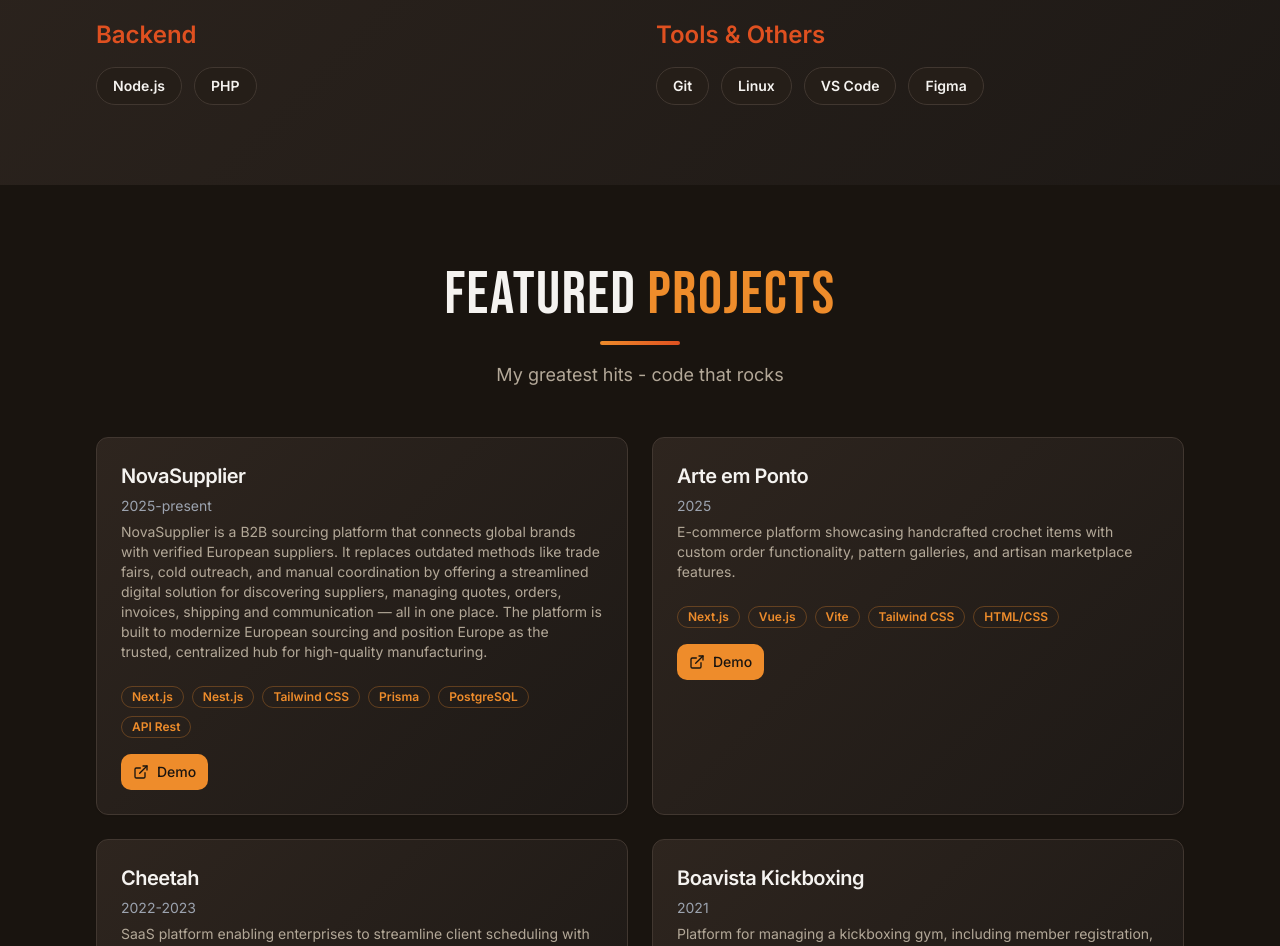
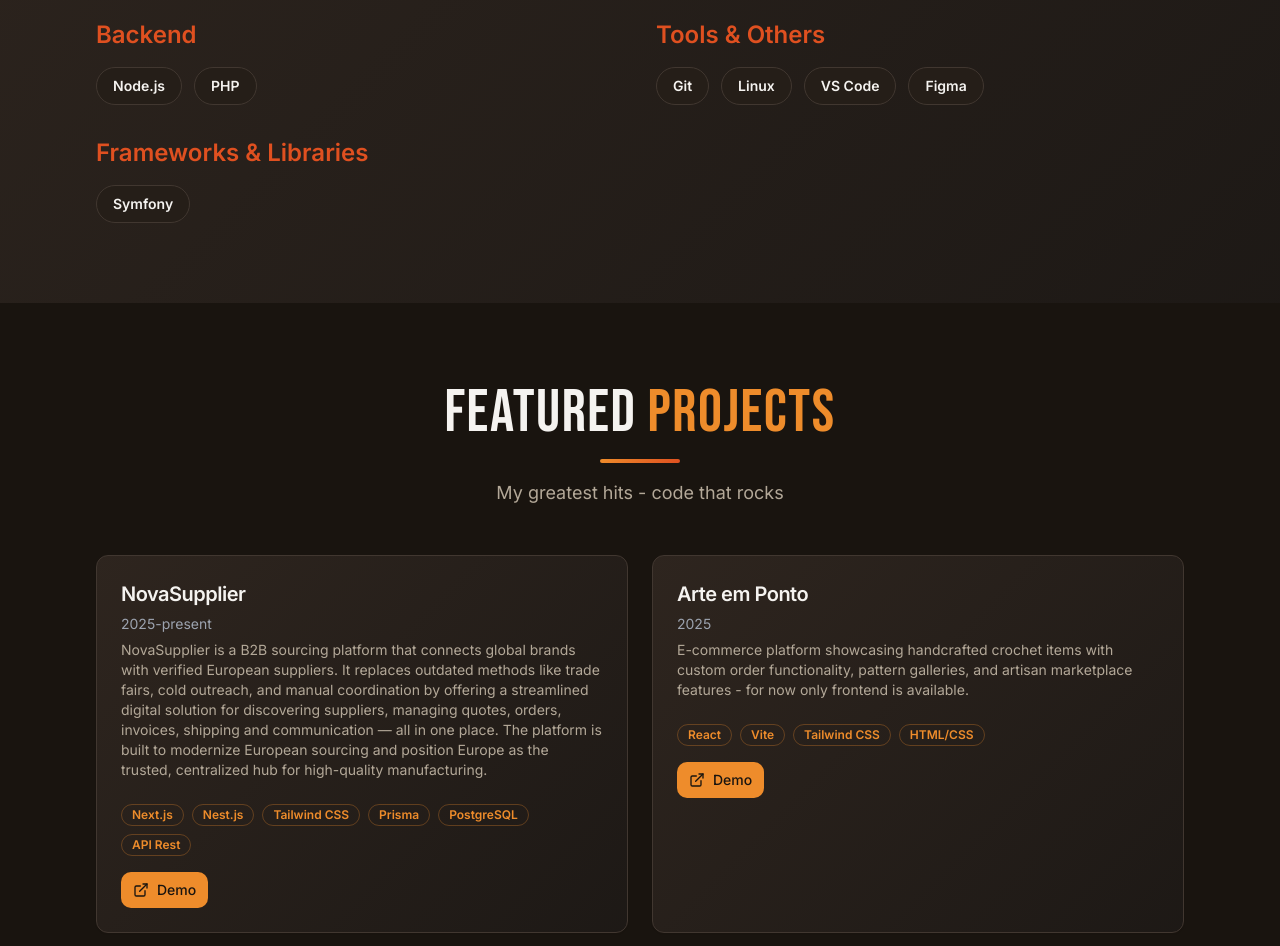
Before and after one commit to AlexDTT/Portfolio, a React (Vite) app: page / in a window 1280 px wide. Shown: the part 2040-2986 px from the top of the page. Built offline with nearby package versions, Linux system fonts and the light colour scheme; the HTML template or start-up script is replaced by a standard one.

Commit message:
updated skills and projects

```diff
--- a/src/components/Projects.tsx
+++ b/src/components/Projects.tsx
@@ -1,18 +1,32 @@
 import React, { useState } from "react";
-import { Card, CardContent, CardDescription, CardHeader, CardTitle } from "@/components/ui/card";
+import {
+  Card,
+  CardContent,
+  CardDescription,
+  CardHeader,
+  CardTitle,
+} from "@/components/ui/card";
 import { Badge } from "@/components/ui/badge";
 import { Button } from "@/components/ui/button";
 import { ExternalLink, Github } from "lucide-react";
 import { Dialog, DialogContent, DialogTitle } from "@/components/ui/dialog";
 import { motion, AnimatePresence } from "framer-motion";
-import { VisuallyHidden } from '@radix-ui/react-visually-hidden';
+import { VisuallyHidden } from "@radix-ui/react-visually-hidden";
 
 const Projects = () => {
   const projects = [
     {
       title: "NovaSupplier",
-      description: "NovaSupplier is a B2B sourcing platform that connects global brands with verified European suppliers. It replaces outdated methods like trade fairs, cold outreach, and manual coordination by offering a streamlined digital solution for discovering suppliers, managing quotes, orders, invoices, shipping and communication — all in one place. The platform is built to modernize European sourcing and position Europe as the trusted, centralized hub for high-quality manufacturing.",
-      tags: ["Next.js", "Nest.js", "Tailwind CSS", "Prisma", "PostgreSQL", "API Rest"],
+      description:
+        "NovaSupplier is a B2B sourcing platform that connects global brands with verified European suppliers. It replaces outdated methods like trade fairs, cold outreach, and manual coordination by offering a streamlined digital solution for discovering suppliers, managing quotes, orders, invoices, shipping and communication — all in one place. The platform is built to modernize European sourcing and position Europe as the trusted, centralized hub for high-quality manufacturing.",
+      tags: [
+        "Next.js",
+        "Nest.js",
+        "Tailwind CSS",
+        "Prisma",
+        "PostgreSQL",
+        "API Rest",
+      ],
       github: "#",
       date: "2025-present",
       demo: "https://novasupplier.com/",
@@ -20,8 +34,9 @@
     },
     {
       title: "Arte em Ponto",
-      description: "E-commerce platform showcasing handcrafted crochet items with custom order functionality, pattern galleries, and artisan marketplace features.",
-      tags: ["Next.js", "Vue.js", "Vite", "Tailwind CSS", "HTML/CSS"],
+      description:
+        "E-commerce platform showcasing handcrafted crochet items with custom order functionality, pattern galleries, and artisan marketplace features - for now only frontend is available.",
+      tags: ["React", "Vite", "Tailwind CSS", "HTML/CSS"],
       github: "#",
       date: "2025",
       demo: "https://arteemponto.pages.dev/",
@@ -29,7 +44,8 @@
     },
     {
       title: "Cheetah",
-      description: "SaaS platform enabling enterprises to streamline client scheduling with intelligent calendar management and real-time synchronization.",
+      description:
+        "SaaS platform enabling enterprises to streamline client scheduling with intelligent calendar management and real-time synchronization.",
       tags: ["Symfony", "PHP", "MySQL", "JavaScript", "HTML/CSS", "Twig"],
       github: "#",
       date: "2022-2023",
@@ -38,7 +54,8 @@
     },
     {
       title: "Boavista Kickboxing",
-      description: "Platform for managing a kickboxing gym, including member registration, class scheduling, attendance tracking, weight management, performance analysis, store for merchandise and more.",
+      description:
+        "Platform for managing a kickboxing gym, including member registration, class scheduling, attendance tracking, weight management, performance analysis, store for merchandise and more.",
       tags: ["JavaScript", "HTML/CSS", "PHP", "MySQL"],
       github: "#",
       date: "2021",
@@ -47,7 +64,6 @@
     },
   ];
   const [open, setOpen] = React.useState(false);
-
 
   return (
     <section id="projects" className="py-20 px-4">
@@ -110,7 +126,11 @@
                       className="gap-2 bg-primary hover:bg-primary/90"
                       asChild
                     >
-                      <a href={project.demo} target="_blank" rel="noopener noreferrer">
+                      <a
+                        href={project.demo}
+                        target="_blank"
+                        rel="noopener noreferrer"
+                      >
                         <ExternalLink className="w-4 h-4" />
                         Demo
                       </a>
@@ -144,7 +164,10 @@
                                 initial={{ opacity: 0, scale: 0.9 }}
                                 animate={{ opacity: 1, scale: 1 }}
                                 exit={{ opacity: 0, scale: 0.9 }}
-                                transition={{ duration: 0.3, ease: "easeInOut" }}
+                                transition={{
+                                  duration: 0.3,
+                                  ease: "easeInOut",
+                                }}
                                 className="flex justify-center items-center"
                               >
                                 <video
--- a/src/components/Skills.tsx
+++ b/src/components/Skills.tsx
@@ -4,11 +4,19 @@
   const skillCategories = [
     {
       category: "Languages",
-      skills: ["Python", "JavaScript", "TypeScript", "C/C++", "Java", "SQL"],
+      skills: [
+        "Python",
+        "JavaScript",
+        "TypeScript",
+        "C/C++",
+        "C#",
+        "Java",
+        "SQL",
+      ],
     },
     {
       category: "Frontend",
-      skills: ["React", "HTML/CSS", "Tailwind CSS", "Next.js", "Vue.js"],
+      skills: ["React", "HTML/CSS", "Tailwind CSS", "Next.js"],
     },
     {
       category: "Backend",
@@ -17,6 +25,10 @@
     {
       category: "Tools & Others",
       skills: ["Git", "Linux", "VS Code", "Figma"],
+    },
+    {
+      category: "Frameworks & Libraries",
+      skills: ["Symfony"],
     },
   ];
 
```
